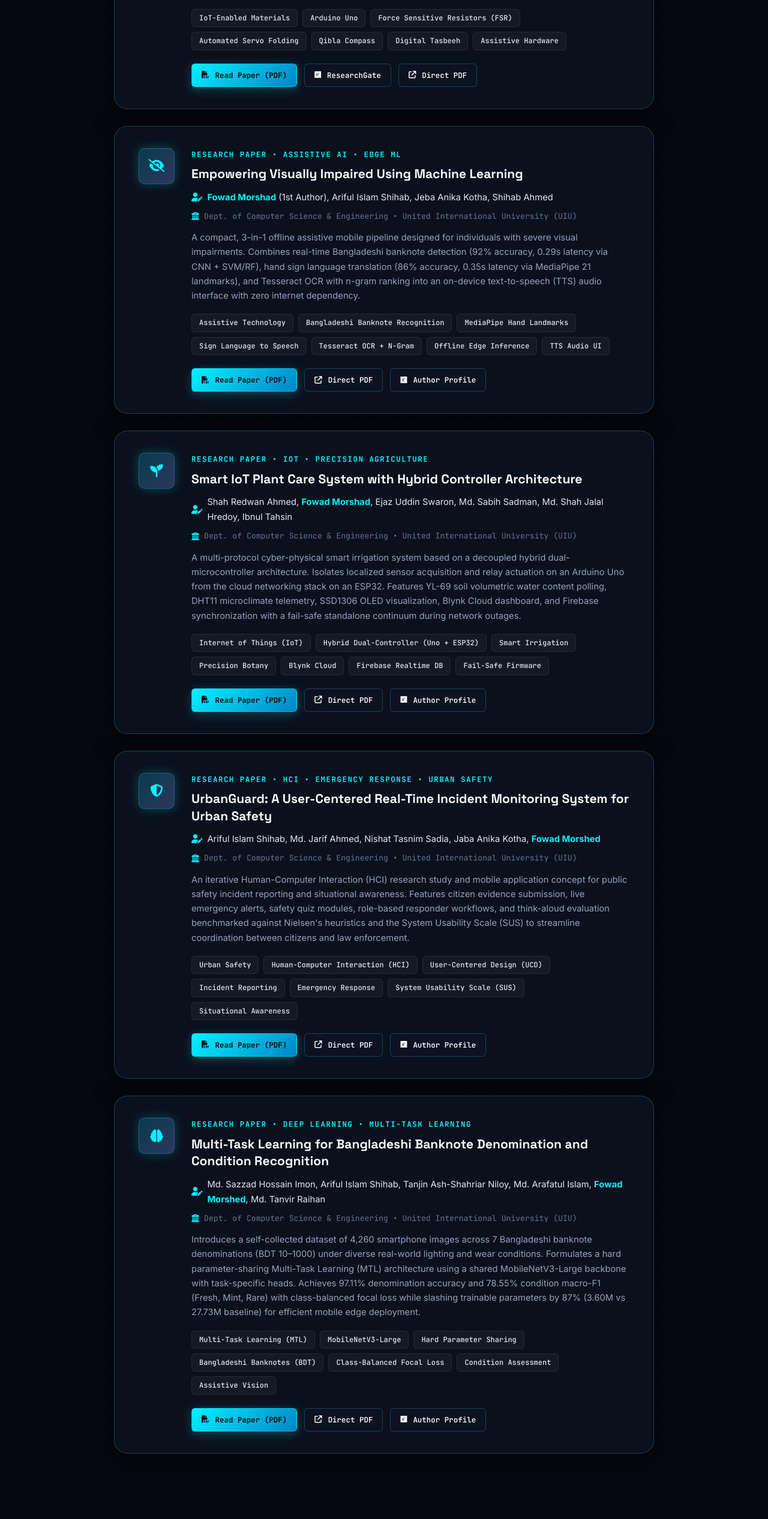
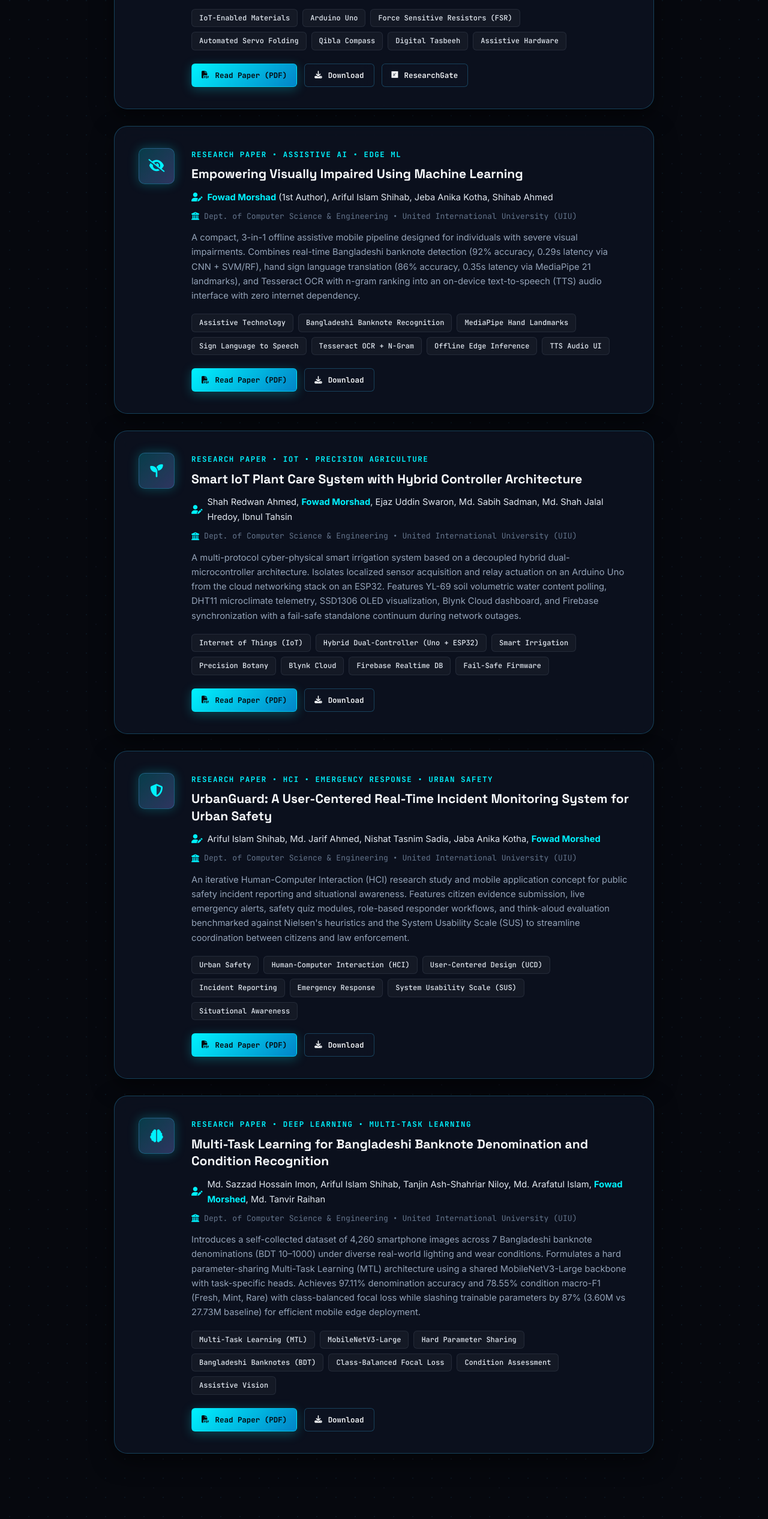
Before and after one commit to sodium10/sodium10.github.io, a website: page index.html in a window 1280 px wide. Shown: the part 8527-11060 px from the top of the page at 60% size. Drawn offline with Linux system fonts and the light colour scheme.

Commit message:
fix: make Read Paper (PDF) button open PDF directly and remove inaccurate researchgate profile links

```diff
--- a/index.html
+++ b/index.html
@@ -23,7 +23,7 @@
     <meta http-equiv="Cache-Control" content="no-cache, no-store, must-revalidate">
     <meta http-equiv="Pragma" content="no-cache">
     <meta http-equiv="Expires" content="0">
-    <link rel="stylesheet" href="style.css?v=10.1">
+    <link rel="stylesheet" href="style.css?v=10.2">
 </head>
 
 <body>
@@ -845,20 +845,18 @@
                             <span>Assistive Hardware</span>
                         </div>
                         <div class="research-links">
-                            <button type="button" class="btn btn-primary btn-sm open-pdf-modal-btn"
-                                data-pdf="papers/smart-jaynamaz.pdf"
-                                data-title="Smart Jaynamaz with IoT-Enabled Smart Materials">
+                            <a href="papers/smart-jaynamaz.pdf" target="_blank" rel="noopener" class="btn btn-primary btn-sm">
                                 <i class="fas fa-file-pdf"></i>
                                 <span>Read Paper (PDF)</span>
-                            </button>
+                            </a>
+                            <a href="papers/smart-jaynamaz.pdf" download="smart-jaynamaz.pdf" class="btn btn-outline btn-sm" title="Download PDF">
+                                <i class="fas fa-download"></i>
+                                <span>Download</span>
+                            </a>
                             <a href="https://www.researchgate.net/publication/394471413_Smart_Jaynamaz_with_IoT-Enabled_Smart_Materials"
                                 target="_blank" rel="noopener" class="btn btn-outline btn-sm">
                                 <i class="fab fa-researchgate"></i>
                                 <span>ResearchGate</span>
-                            </a>
-                            <a href="papers/smart-jaynamaz.pdf" target="_blank" rel="noopener" class="btn btn-outline btn-sm" title="Open PDF in new tab">
-                                <i class="fas fa-arrow-up-right-from-square"></i>
-                                <span>Direct PDF</span>
                             </a>
                         </div>
                     </div>
@@ -893,20 +891,13 @@
                             <span>TTS Audio UI</span>
                         </div>
                         <div class="research-links">
-                            <button type="button" class="btn btn-primary btn-sm open-pdf-modal-btn"
-                                data-pdf="papers/empowering-visually-impaired.pdf"
-                                data-title="Empowering Visually Impaired Using Machine Learning">
+                            <a href="papers/empowering-visually-impaired.pdf" target="_blank" rel="noopener" class="btn btn-primary btn-sm">
                                 <i class="fas fa-file-pdf"></i>
                                 <span>Read Paper (PDF)</span>
-                            </button>
-                            <a href="papers/empowering-visually-impaired.pdf" target="_blank" rel="noopener" class="btn btn-outline btn-sm" title="Open PDF in new tab">
-                                <i class="fas fa-arrow-up-right-from-square"></i>
-                                <span>Direct PDF</span>
                             </a>
-                            <a href="https://www.researchgate.net/profile/Fowad-Morshad" target="_blank" rel="noopener"
-                                class="btn btn-outline btn-sm">
-                                <i class="fab fa-researchgate"></i>
-                                <span>Author Profile</span>
+                            <a href="papers/empowering-visually-impaired.pdf" download="empowering-visually-impaired.pdf" class="btn btn-outline btn-sm" title="Download PDF">
+                                <i class="fas fa-download"></i>
+                                <span>Download</span>
                             </a>
                         </div>
                     </div>
@@ -941,20 +932,13 @@
                             <span>Fail-Safe Firmware</span>
                         </div>
                         <div class="research-links">
-                            <button type="button" class="btn btn-primary btn-sm open-pdf-modal-btn"
-                                data-pdf="papers/smart-iot-plant-care.pdf"
-                                data-title="Smart IoT Plant Care System with Hybrid Controller Architecture">
+                            <a href="papers/smart-iot-plant-care.pdf" target="_blank" rel="noopener" class="btn btn-primary btn-sm">
                                 <i class="fas fa-file-pdf"></i>
                                 <span>Read Paper (PDF)</span>
-                            </button>
-                            <a href="papers/smart-iot-plant-care.pdf" target="_blank" rel="noopener" class="btn btn-outline btn-sm" title="Open PDF in new tab">
-                                <i class="fas fa-arrow-up-right-from-square"></i>
-                                <span>Direct PDF</span>
                             </a>
-                            <a href="https://www.researchgate.net/profile/Fowad-Morshad" target="_blank" rel="noopener"
-                                class="btn btn-outline btn-sm">
-                                <i class="fab fa-researchgate"></i>
-                                <span>Author Profile</span>
+                            <a href="papers/smart-iot-plant-care.pdf" download="smart-iot-plant-care.pdf" class="btn btn-outline btn-sm" title="Download PDF">
+                                <i class="fas fa-download"></i>
+                                <span>Download</span>
                             </a>
                         </div>
                     </div>
@@ -989,20 +973,13 @@
                             <span>Situational Awareness</span>
                         </div>
                         <div class="research-links">
-                            <button type="button" class="btn btn-primary btn-sm open-pdf-modal-btn"
-                                data-pdf="papers/urbanguard.pdf"
-                                data-title="UrbanGuard: A User-Centered Real-Time Incident Monitoring System for Urban Safety">
+                            <a href="papers/urbanguard.pdf" target="_blank" rel="noopener" class="btn btn-primary btn-sm">
                                 <i class="fas fa-file-pdf"></i>
                                 <span>Read Paper (PDF)</span>
-                            </button>
-                            <a href="papers/urbanguard.pdf" target="_blank" rel="noopener" class="btn btn-outline btn-sm" title="Open PDF in new tab">
-                                <i class="fas fa-arrow-up-right-from-square"></i>
-                                <span>Direct PDF</span>
                             </a>
-                            <a href="https://www.researchgate.net/profile/Fowad-Morshad" target="_blank" rel="noopener"
-                                class="btn btn-outline btn-sm">
-                                <i class="fab fa-researchgate"></i>
-                                <span>Author Profile</span>
+                            <a href="papers/urbanguard.pdf" download="urbanguard.pdf" class="btn btn-outline btn-sm" title="Download PDF">
+                                <i class="fas fa-download"></i>
+                                <span>Download</span>
                             </a>
                         </div>
                     </div>
@@ -1037,20 +1014,13 @@
                             <span>Assistive Vision</span>
                         </div>
                         <div class="research-links">
-                            <button type="button" class="btn btn-primary btn-sm open-pdf-modal-btn"
-                                data-pdf="papers/bangladeshi-banknote-multitask.pdf"
-                                data-title="Multi-Task Learning for Bangladeshi Banknote Denomination and Condition Recognition">
+                            <a href="papers/bangladeshi-banknote-multitask.pdf" target="_blank" rel="noopener" class="btn btn-primary btn-sm">
                                 <i class="fas fa-file-pdf"></i>
                                 <span>Read Paper (PDF)</span>
-                            </button>
-                            <a href="papers/bangladeshi-banknote-multitask.pdf" target="_blank" rel="noopener" class="btn btn-outline btn-sm" title="Open PDF in new tab">
-                                <i class="fas fa-arrow-up-right-from-square"></i>
-                                <span>Direct PDF</span>
                             </a>
-                            <a href="https://www.researchgate.net/profile/Fowad-Morshad" target="_blank" rel="noopener"
-                                class="btn btn-outline btn-sm">
-                                <i class="fab fa-researchgate"></i>
-                                <span>Author Profile</span>
+                            <a href="papers/bangladeshi-banknote-multitask.pdf" download="bangladeshi-banknote-multitask.pdf" class="btn btn-outline btn-sm" title="Download PDF">
+                                <i class="fas fa-download"></i>
+                                <span>Download</span>
                             </a>
                         </div>
                     </div>
```
